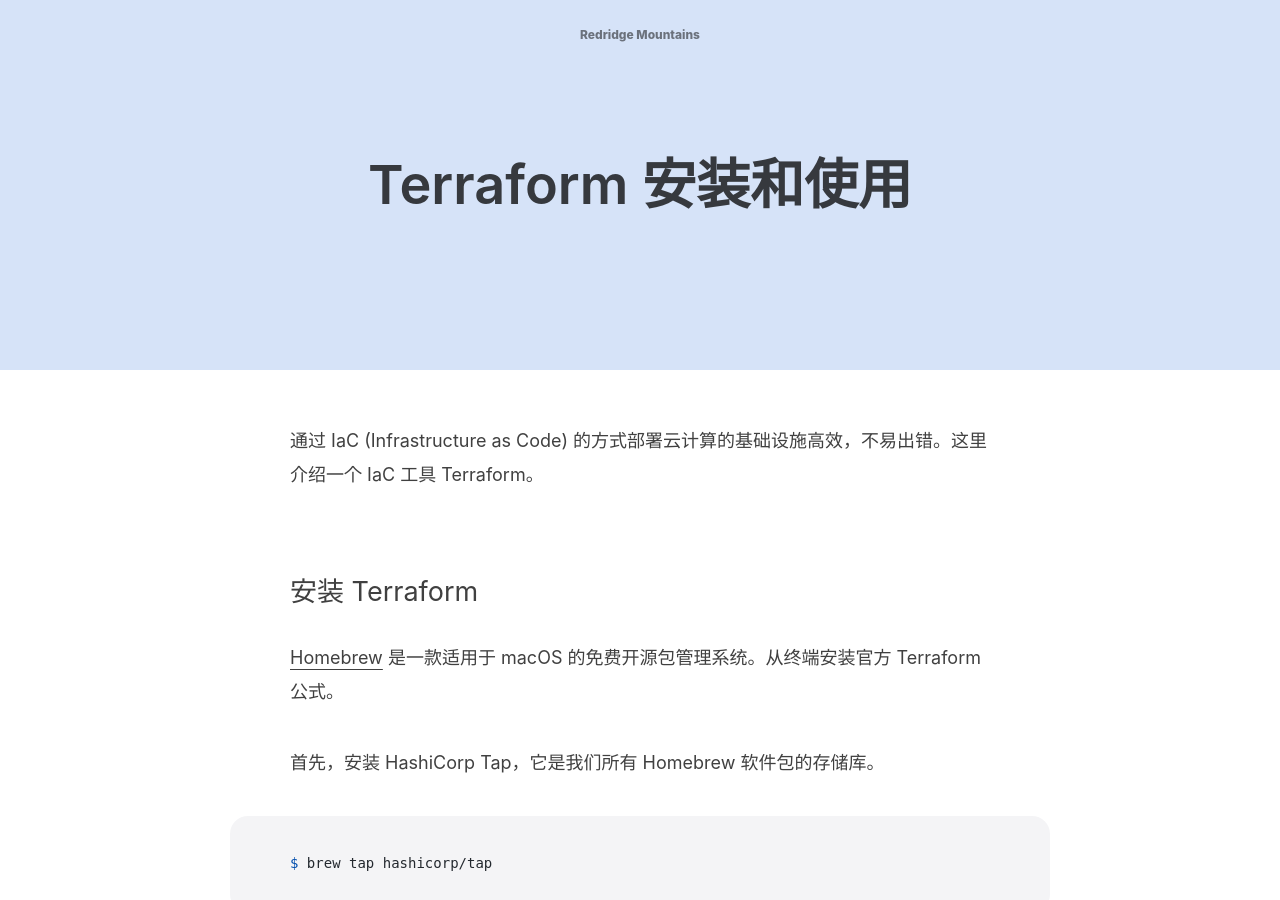
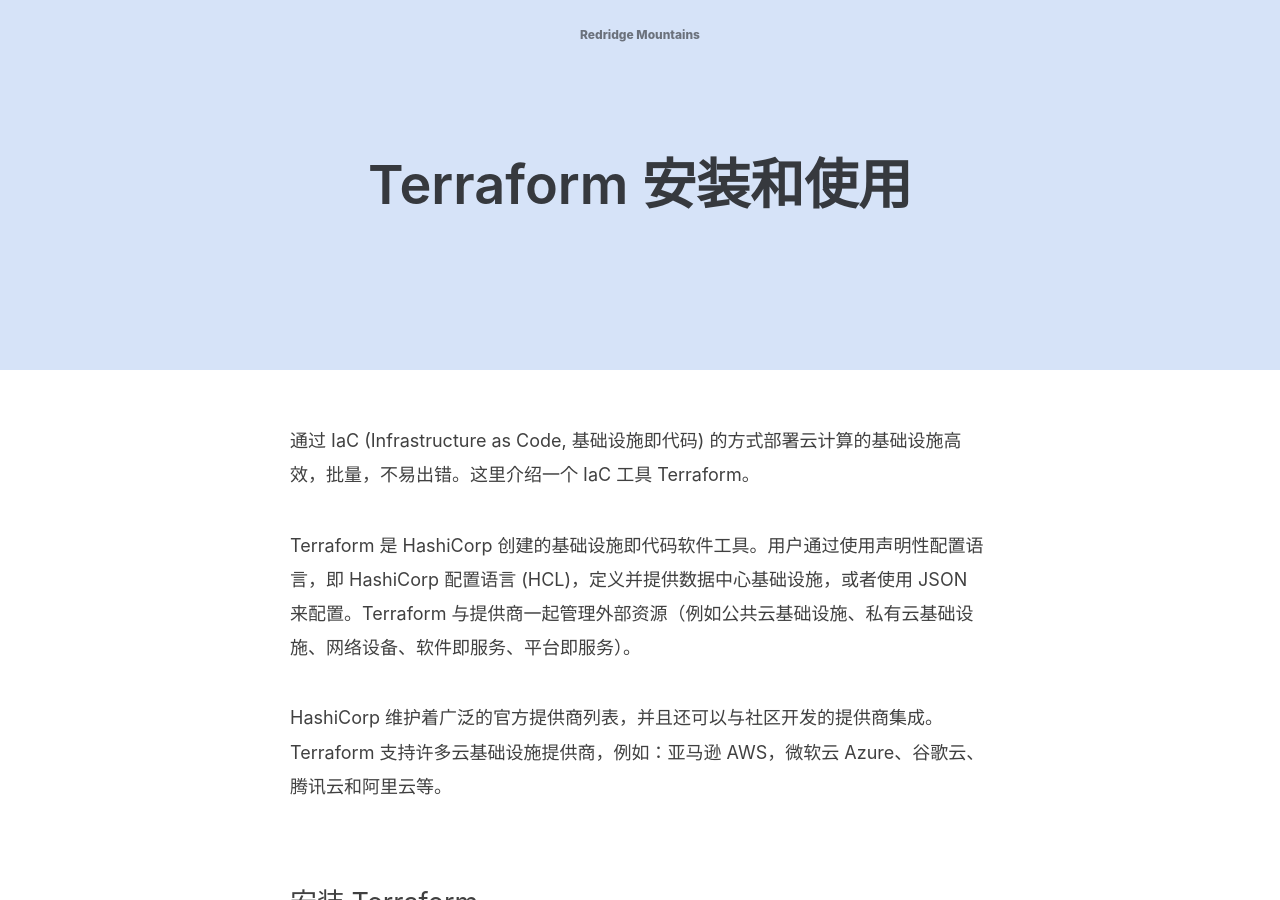
Before and after one commit to nighon/nighon.github.io, a Jekyll site: the page built from _posts/2024-03-18-terraform.md, in a window 1280 px wide and 900 px high. Built offline with Jekyll 4.4.1, drawn with Linux system fonts in a browser that asks for light colours; some of the changed text lies outside the part shown.

Commit message:
Update post of Terraform

```diff
--- a/_posts/2024-03-18-terraform.md
+++ b/_posts/2024-03-18-terraform.md
@@ -4,11 +4,15 @@
 bgcolor: "#d6e3f8"
 ---
 
-通过 IaC (Infrastructure as Code) 的方式部署云计算的基础设施高效，不易出错。这里介绍一个 IaC 工具 Terraform。
+通过 IaC (Infrastructure as Code, 基础设施即代码) 的方式部署云计算的基础设施高效，批量，不易出错。这里介绍一个 IaC 工具 Terraform。
+
+Terraform 是 HashiCorp 创建的基础设施即代码软件工具。用户通过使用声明性配置语言，即 HashiCorp 配置语言 (HCL)，定义并提供数据中心基础设施，或者使用 JSON 来配置。Terraform 与提供商一起管理外部资源（例如公共云基础设施、私有云基础设施、网络设备、软件即服务、平台即服务）。
+
+HashiCorp 维护着广泛的官方提供商列表，并且还可以与社区开发的提供商集成。Terraform 支持许多云基础设施提供商，例如：亚马逊 AWS，微软云 Azure、谷歌云、腾讯云和阿里云等。
 
 ## 安装 Terraform
 
-[Homebrew]({% post_url 2023-03-09-install-iterm2-oh-my-zsh %}) 是一款适用于 macOS 的免费开源包管理系统。从终端安装官方 Terraform 公式。
+在 macOS 上使用 [Homebrew]({% post_url 2023-03-09-install-iterm2-oh-my-zsh %}) 安装官方的 Terraform 公式。
 
 首先，安装 HashiCorp Tap，它是我们所有 Homebrew 软件包的存储库。
 
```
Also changed, not shown: other parts of _posts/2024-03-18-terraform.md (+1 -1 lines).
